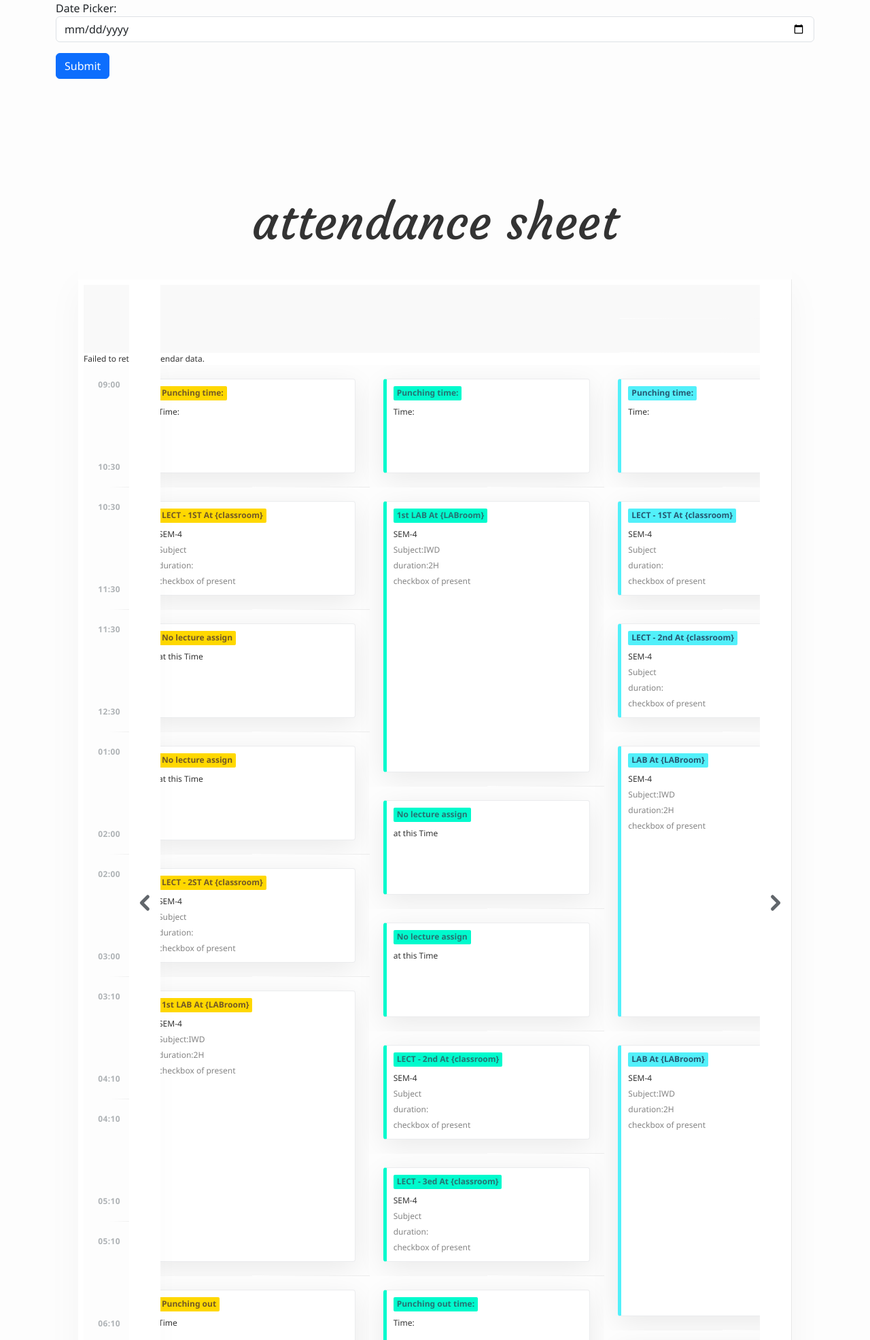
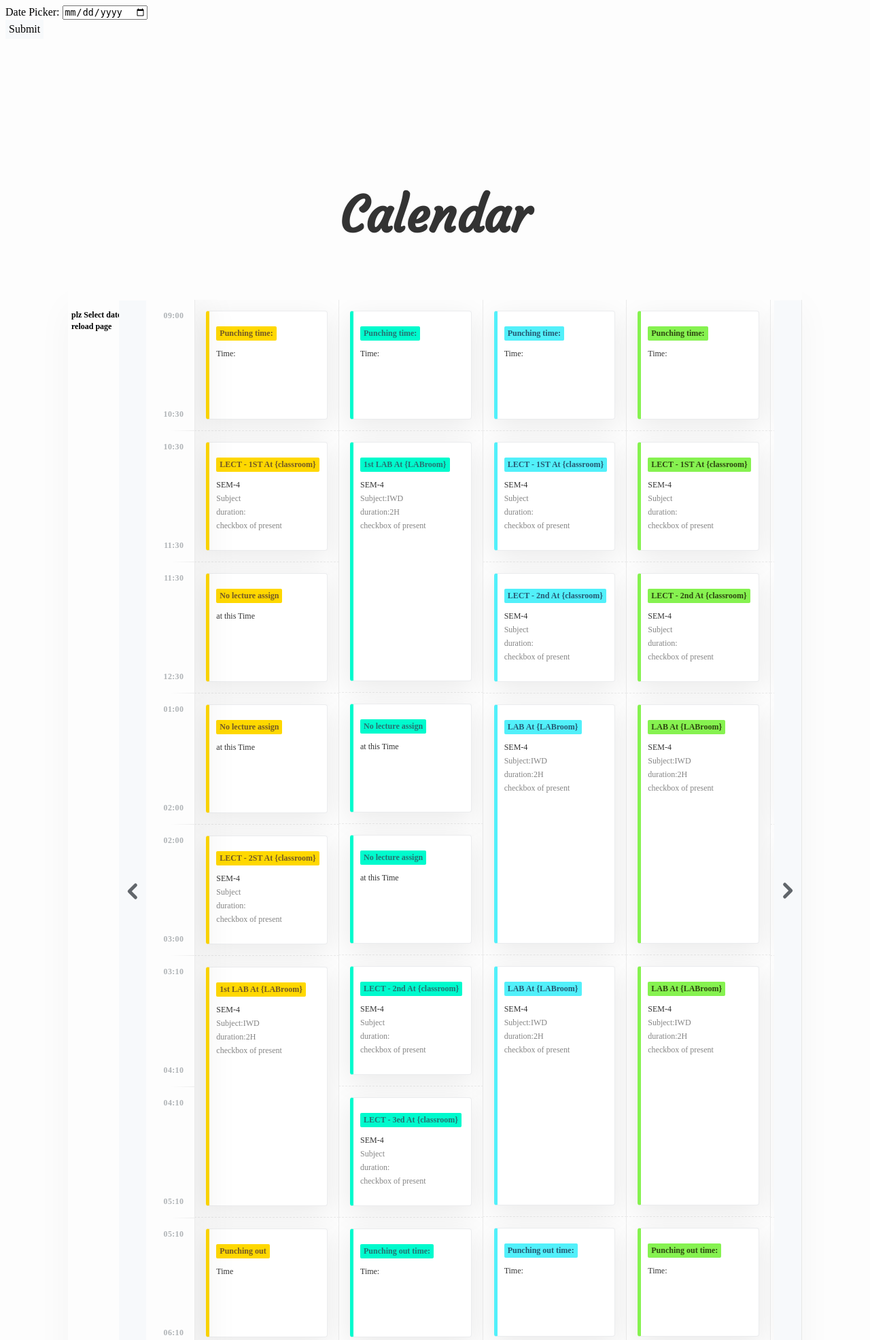
Before and after one commit to Dhruvil-prajapati-19/FacultyAttendanceSystem, a Django app: page /index.html in a window 1280 px wide. Shown: the top 1971 px of the page at 68% size. Run offline with Django 5.2, Linux system fonts and the light colour scheme; some libraries are stand-ins or nearby versions.

Commit message:
remove unwanted head import files

```diff
--- a/static/css/styles.css
+++ b/static/css/styles.css
@@ -147,24 +147,6 @@
   font-weight: 700;
 }
 
-.entry {
-  border: 1px solid #ebebeb;
-  border-top: 0;
-  background: var(--body-bg);
-  height: 9em;
-  padding: 1em;
-  display: flex;
-  flex-direction: column;
-  justify-content: space-between;
-}
-
-.double {
-  height: 20em;
-}
-.treble {
-  height: 22em;
-}
-
 .entry:not(:last-of-type) {
   border-bottom-style: dashed;
 }
@@ -191,8 +173,23 @@
   z-index: 3;
   background: linear-gradient(to left, var(--bd-color), var(--body-bg));
 }
-
-
+.entry {
+  border: 1px solid #ebebeb;
+  border-top: 0;
+  background: var(--body-bg);
+  height: 10em;
+  padding: 1em;
+  display: flex;
+  flex-direction: column;
+  justify-content: space-between;
+}
+/*we not use double as regular*/
+.double {
+  height: 22em;
+}
+.treble {
+  height: 22em;
+}
 
 .details {
   border-radius: 4px;
--- a/templates/index.html
+++ b/templates/index.html
@@ -3,18 +3,9 @@
 <html lang="en">
 <head>
   <meta name="viewport" content="width=device-width, initial-scale=1">
-    <link href="https://stackpath.bootstrapcdn.com/bootstrap/4.5.2/css/bootstrap.min.css" rel="stylesheet">
-  <link href="{% static 'vendor/bootstrap/css/bootstrap.min.css' %}" rel="stylesheet">
-  <link href="{% static 'vendor/bootstrap-icons/bootstrap-icons.css' %}" rel="stylesheet">
-  <link href="{% static 'vendor/boxicons/css/boxicons.min.css' %}" rel="stylesheet">
-  <link href="{% static 'vendor/quill/quill.snow.css' %}" rel="stylesheet">
-  <link href="{% static 'vendor/quill/quill.bubble.css' %}" rel="stylesheet">
-  <link href="{% static 'vendor/remixicon/remixicon.css' %}" rel="stylesheet">
-  <link href="{% static 'vendor/simple-datatables/style.css' %}" rel="stylesheet">
   <link href="https://fonts.googleapis.com/css?family=Courgette" rel="stylesheet">
   <link href="https://cdnjs.cloudflare.com/ajax/libs/twitter-bootstrap/4.0.0-beta/css/bootstrap-reboot.css">
   <script src="http://asvd.github.io/syncscroll/syncscroll.js"></script>
-  <link rel="stylesheet" href="{% static 'css/result.css' %}">
   <link href="{% static 'css/styles.css' %}" rel="stylesheet">
   <title>Result</title>
 </head>
@@ -30,6 +21,7 @@
         <button type="submit" class="btn btn-primary">Submit</button>
     </div>
 </form>
+
 <svg style="position: absolute; width: 0; height: 0; display: none;">
   <symbol id="icon-arrow" viewBox="0 0 96 96">
     <title>Arrow</title>
@@ -38,9 +30,9 @@
 </svg>
 
 <div class="wrapper">
-    <h1>attendance sheet</h1>
+  <h1>Calendar</h1>
   <div class="sticky-header">
-      <span>attendance sheet</span>
+    <span>Calendar</span>
   </div>
   <div class="table">
     <div class="headers">
@@ -52,11 +44,11 @@
           <svg><use xlink:href="#icon-arrow"></use></svg>
         </button>
       </div>
+      {% if success %}
       <div class="scroller syncscroll" name="myElements">
         <div class="track time">
           <div class="heading">Time</div>
           <div class="heading">Date</div>
-            {% if success %}
         </div>
         <div class="track">
           <div class="heading">Monday</div>
@@ -89,7 +81,7 @@
       </div>
     </div>
     {% else %}
-      <p>Failed to retrieve calendar data.</p>
+    <h3>plz Select date or reload page</h3>
     {% endif %}
 
     <div class="tracks syncscroll" name="myElements">
@@ -522,6 +514,6 @@
   </div>
 </div>
 <div id="top-of-site-pixel-anchor"></div>
+<script src="{%static 'js/index.js'%}"></script>
 </body>
-<script src="{%static 'js/index.js'%}"></script>
 </html>
```
Lines whose indentation alone changed are shown as unchanged.
